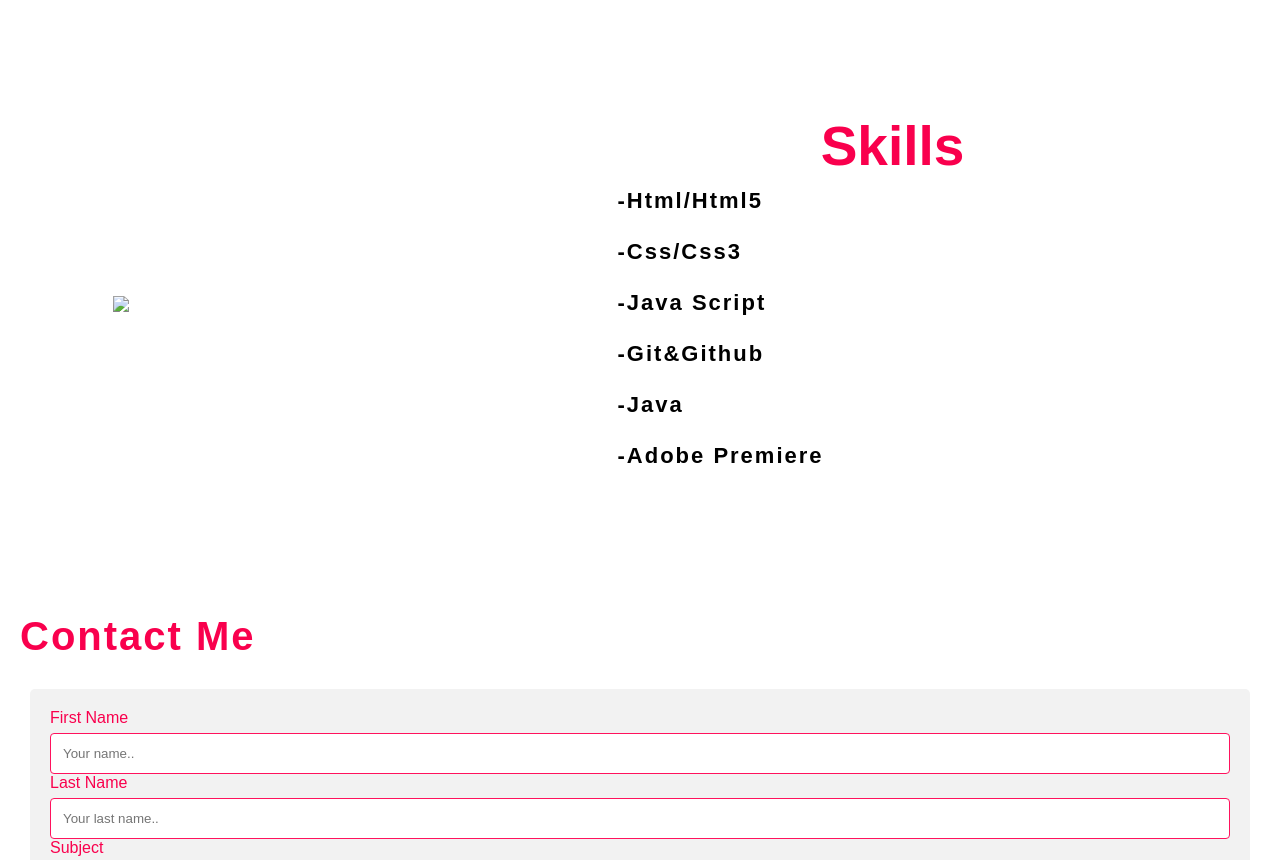
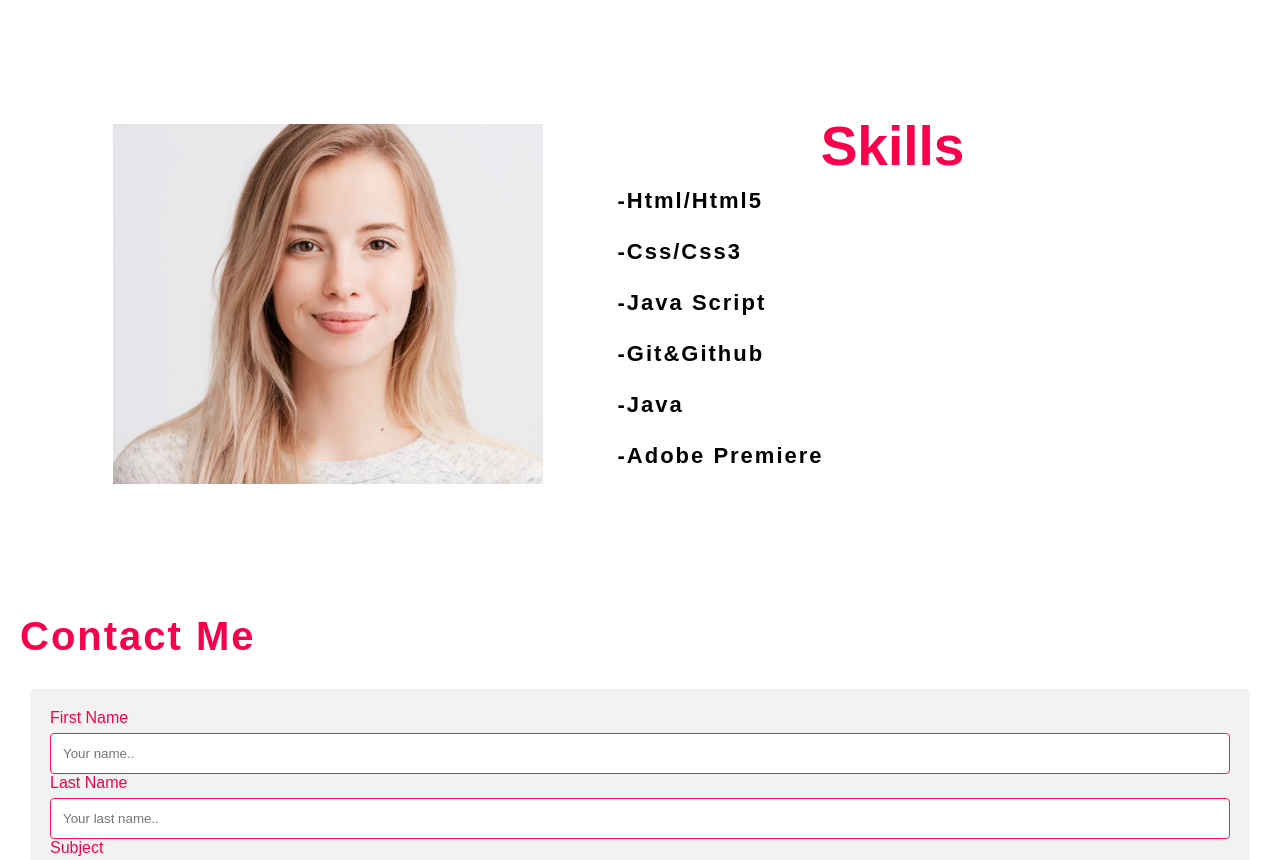
Before and after one commit to GSG-CF05/AlaaEid-Portfolio, a plain HTML site: page index.html in a window 1280 px wide. Shown: the part 1440-2300 px from the top of the page. Drawn offline with Linux system fonts and the light colour scheme.

Commit message:
add skills relate #5

```diff
--- a/index.html
+++ b/index.html
@@ -41,7 +41,7 @@
     <!----skills section---->
     <section id="skills">
         <div id="main">
-            <img src="img/home111.jpg">
+            <img src="image/home111.jpg">
             <div id="skills-text">
                 <h2> Skills</h2>
                 <h5> -Html/Html5</h5>
```
